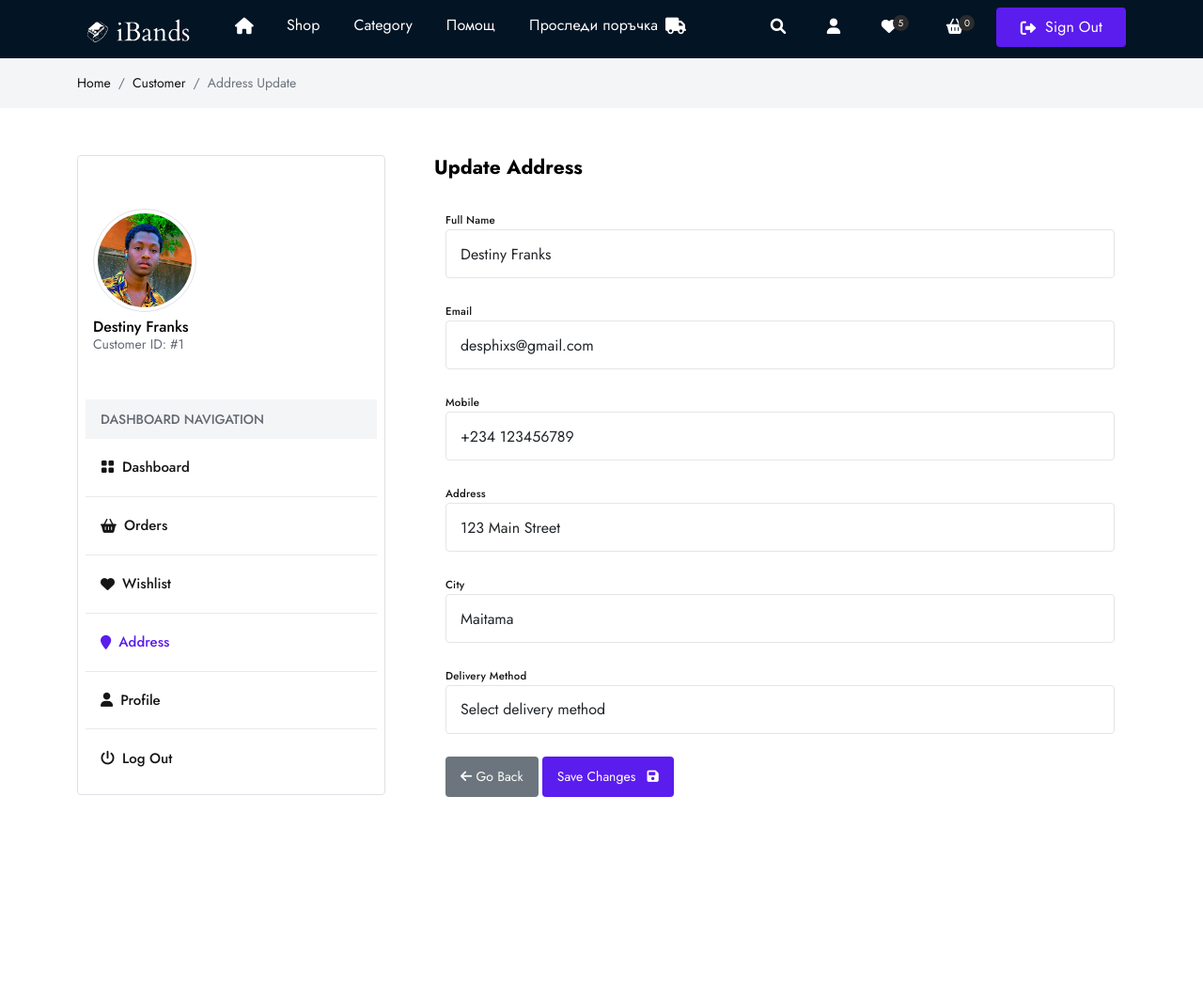
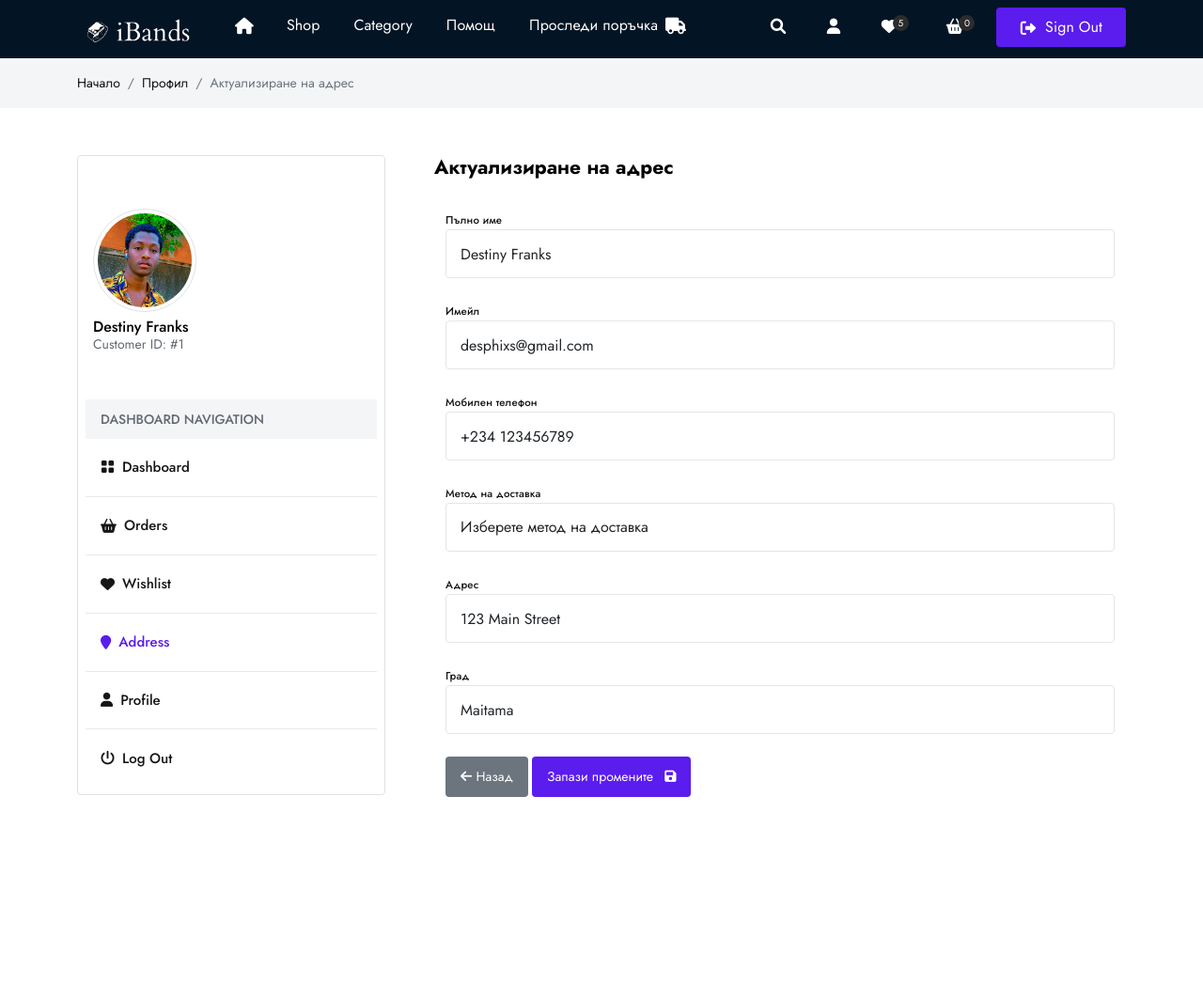
Before and after one commit to dib1g19/iBands, a Django app: page /customer/address_detail/2/ in a window 1280 px wide. Shown: the top 1047 px of the page at 94% size. Run offline with Django 4.2, Linux system fonts and the light colour scheme; a user stored in the database is signed in; data comes from the database, SQL or seed files in the repository; parts of the project's set-up code (start-up, migrations or seed data) failed here and were passed over; some libraries are stand-ins or nearby versions.

Commit message:
Translate addresses to Bulgarian

```diff
--- a/customer/models.py
+++ b/customer/models.py
@@ -25,11 +25,10 @@ class Wishlist(models.Model):
 
 class Address(models.Model):
     DELIVERY_CHOICES = [
-        ('econt', 'Econt'),
-        ('speedy', 'Speedy'),
-        ('personal', 'Personal'),
+        ('econt', 'Еконт'),
+        ('speedy', 'Спиди'),
+        ('personal', 'Личен адрес'),
     ]
-
     user = models.ForeignKey(User, on_delete=models.CASCADE, null=True)
     full_name = models.CharField(max_length=200, null=True, blank=True, default=None)
     mobile = models.CharField(max_length=50, null=True, blank=True, default=None)
--- a/templates/customer/address_detail.html
+++ b/templates/customer/address_detail.html
@@ -1,4 +1,7 @@
-{% extends 'partials/base.html' %} {% load static %} {% load humanize %} {% block content %}
+{% extends 'partials/base.html' %}
+{% load static %}
+{% load humanize %}
+{% block content %}
 
 <div class="gray py-3">
     <div class="container">
@@ -6,9 +9,9 @@
             <div class="colxl-12 col-lg-12 col-md-12">
                 <nav aria-label="breadcrumb">
                     <ol class="breadcrumb">
-                        <li class="breadcrumb-item"><a href="/">Home</a></li>
-                        <li class="breadcrumb-item"><a href="#">Customer</a></li>
-                        <li class="breadcrumb-item active" aria-current="page">Address Update</li>
+                        <li class="breadcrumb-item"><a href="/">Начало</a></li>
+                        <li class="breadcrumb-item"><a href="#">Профил</a></li>
+                        <li class="breadcrumb-item active" aria-current="page">Актуализиране на адрес</li>
                     </ol>
                 </nav>
             </div>
@@ -23,64 +26,64 @@
 
             <div class="col-12 col-md-12 col-lg-8 col-xl-8">
                 <div class="row mb-4">
-                    <h4 class="mb-0 mb-2 fw-bold">Update Address</h4>
+                    <h4 class="mb-0 mb-2 fw-bold">Актуализиране на адрес</h4>
                 </div>
 
                 <div class="col-xl-12">
                     <div class="row align-items-center">
                         <form class="row m-0" action="" method="POST">
                             {% csrf_token %}
-                             <div class="col-xl-12 col-lg-12 col-md-12 col-sm-12 mb-4">
+                            <div class="col-xl-12 col-lg-12 col-md-12 col-sm-12 mb-4">
                                 <div class="form-group">
-                                    <label class="small text-dark ft-medium">Full Name</label>
+                                    <label class="small text-dark ft-medium">Пълно име</label>
                                     <input type="text" name="full_name" class="form-control rounded" value="{{address.full_name}}" />
                                 </div>
                             </div>
                             <div class="col-xl-12 col-lg-12 col-md-12 col-sm-12 mb-4">
                                 <div class="form-group">
-                                    <label class="small text-dark ft-medium">Email</label>
+                                    <label class="small text-dark ft-medium">Имейл</label>
                                     <input type="text" name="email" class="form-control rounded" value="{{address.email}}" />
                                 </div>
                             </div>
-                             <div class="col-xl-12 col-lg-12 col-md-12 col-sm-12 mb-4">
+                            <div class="col-xl-12 col-lg-12 col-md-12 col-sm-12 mb-4">
                                 <div class="form-group">
-                                    <label class="small text-dark ft-medium">Mobile</label>
+                                    <label class="small text-dark ft-medium">Мобилен телефон</label>
                                     <input type="text" name="mobile" class="form-control rounded" value="{{address.mobile}}" />
                                 </div>
                             </div>
 
                             <div class="col-xl-12 col-lg-12 col-md-12 col-sm-12 mb-4">
                                 <div class="form-group">
-                                    <label class="small text-dark ft-medium">Address</label>
+                                    <label class="small text-dark ft-medium">Метод на доставка</label>
+                                    <select name="delivery_method" class="form-control rounded">
+                                        <option value="">Изберете метод на доставка</option>
+                                        <option value="econt" {% if address.delivery_method == 'econt' %}selected{% endif %}>Еконт</option>
+                                        <option value="speedy" {% if address.delivery_method == 'speedy' %}selected{% endif %}>Спиди</option>
+                                        <option value="personal" {% if address.delivery_method == 'personal' %}selected{% endif %}>Личен адрес</option>
+                                    </select>
+                                </div>
+                            </div>
+
+                            <div class="col-xl-12 col-lg-12 col-md-12 col-sm-12 mb-4">
+                                <div class="form-group">
+                                    <label class="small text-dark ft-medium">Адрес</label>
                                     <input type="text" name="address" class="form-control rounded" value="{{address.address}}" />
                                 </div>
                             </div>
 
                             <div class="col-xl-12 col-lg-12 col-md-12 col-sm-12 mb-4">
                                 <div class="form-group">
-                                    <label class="small text-dark ft-medium">City</label>
+                                    <label class="small text-dark ft-medium">Град</label>
                                     <input type="text" name="city" class="form-control rounded" value="{{address.city}}" />
-                                </div>
-                            </div>
-
-                            <div class="col-xl-12 col-lg-12 col-md-12 col-sm-12 mb-4">
-                                <div class="form-group">
-                                    <label class="small text-dark ft-medium">Delivery Method</label>
-                                    <select name="delivery_method" class="form-control rounded">
-                                        <option value="">Select delivery method</option>
-                                        <option value="econt" {% if address.delivery_method == 'econt' %}selected{% endif %}>Econt</option>
-                                        <option value="speedy" {% if address.delivery_method == 'speedy' %}selected{% endif %}>Speedy</option>
-                                        <option value="personal" {% if address.delivery_method == 'personal' %}selected{% endif %}>Personal</option>
-                                    </select>
                                 </div>
                             </div>
 
                             <div class="col-xl-12 col-lg-12 col-md-12 col-sm-12">
                                 <div class="form-group">
                                     <a href="{% url 'customer:addresses' %}" class="btn bg-secondary text-white btn-sm rounded">
-                                        <i class="fas fa-arrow-left"></i> Go Back
+                                        <i class="fas fa-arrow-left"></i> Назад
                                     </a>
-                                    <button type="submit" class="btn bg-primary text-white btn-sm rounded">Save Changes
+                                    <button type="submit" class="btn bg-primary text-white btn-sm rounded">Запази промените
                                         <i class="fas fa-save ms-2"></i>
                                     </button>
                                 </div>
```
Also changed, not shown: customer/views.py (+0 -9 lines), templates/customer/address_create.html (+22 -19 lines), templates/customer/addresses.html (+25 -18 lines).
